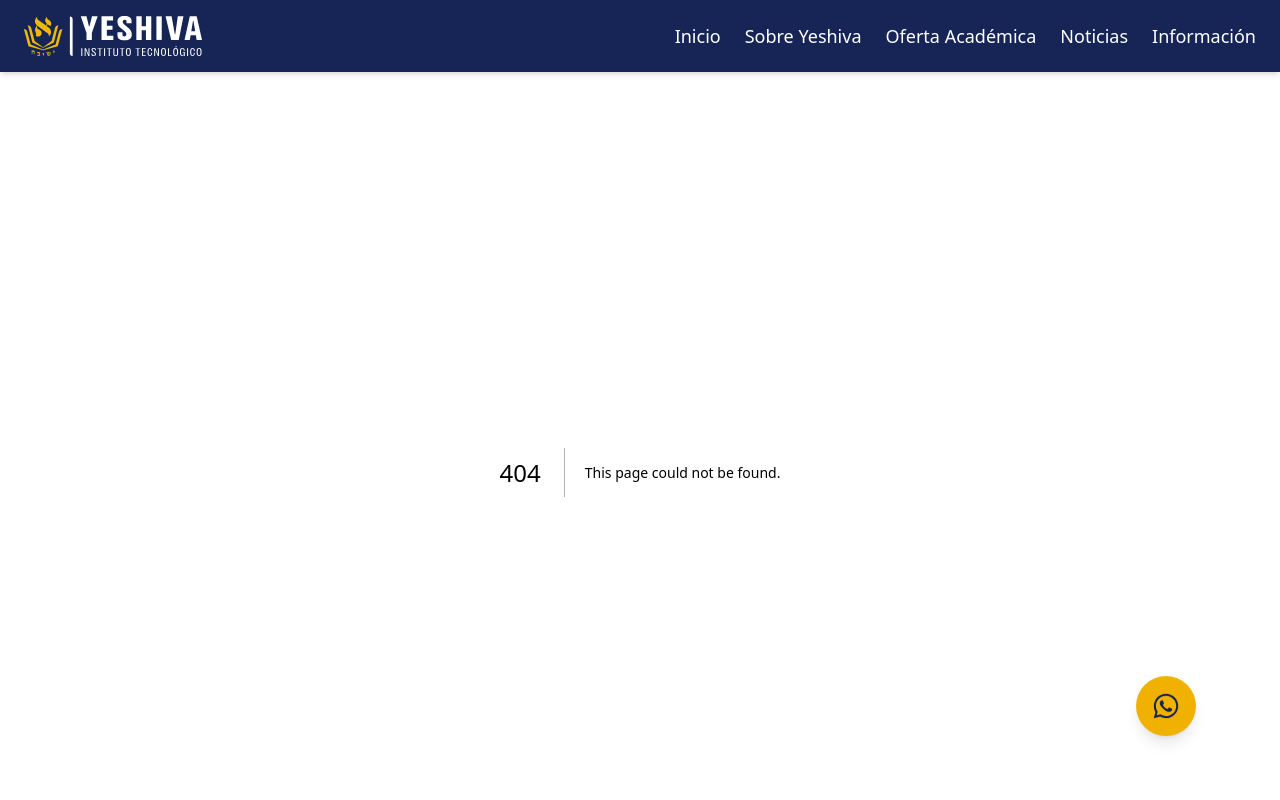
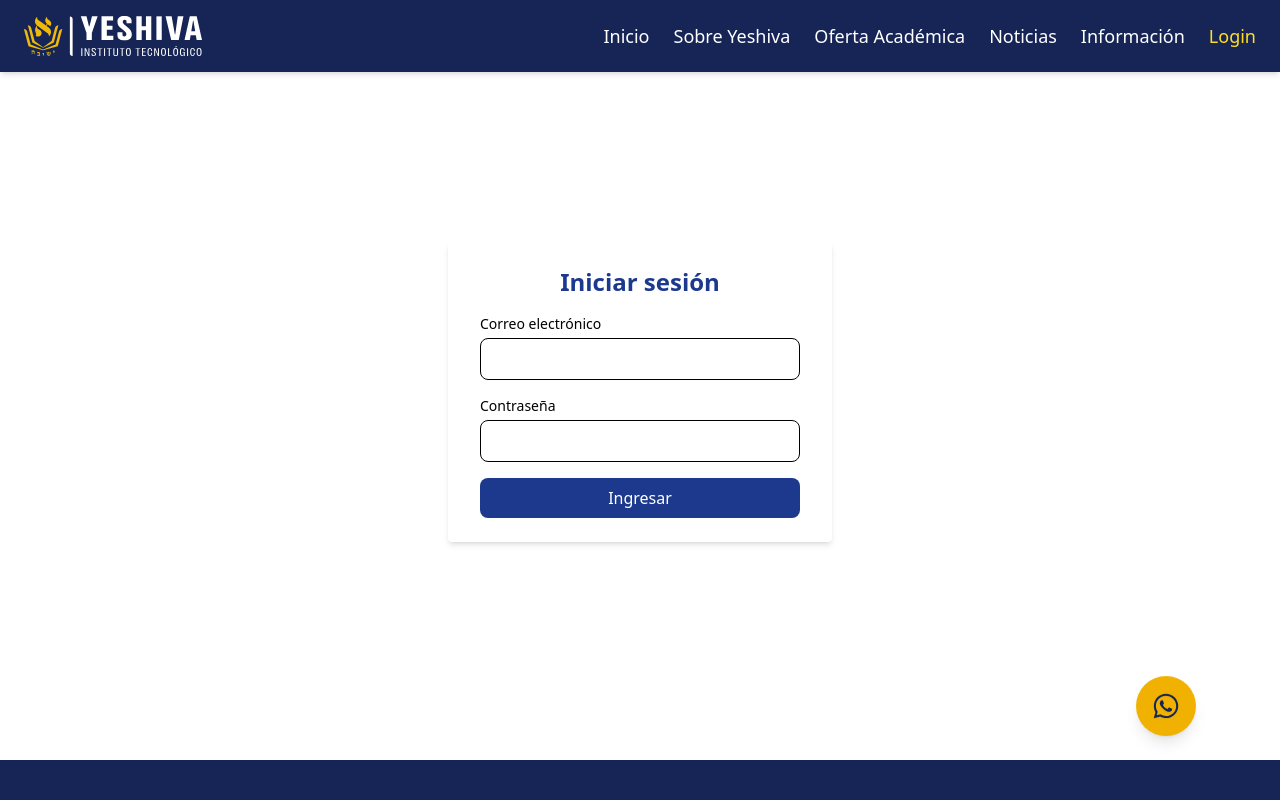
Before and after one commit to srodrigo233/yeshua_webpage, a Next.js app: page /login in a window 1280 px wide. Before the commit this address had no page. Shown: the top 800 px of the page. Built offline with nearby package versions, Linux system fonts and the light colour scheme.

Commit message:
Add client login page and navbar link

```diff
--- /dev/null
+++ b/src/app/login/page.tsx
@@ -0,0 +1,82 @@
+'use client';
+
+import { useState, FormEvent } from 'react';
+
+export default function LoginPage() {
+  const [email, setEmail] = useState('');
+  const [password, setPassword] = useState('');
+  const [loading, setLoading] = useState(false);
+  const [error, setError] = useState<string | null>(null);
+
+  const handleSubmit = async (e: FormEvent) => {
+    e.preventDefault();
+    setLoading(true);
+    setError(null);
+    try {
+      const res = await fetch('/api/login', {
+        method: 'POST',
+        headers: {
+          'Content-Type': 'application/json',
+        },
+        body: JSON.stringify({ email, password }),
+      });
+
+      if (!res.ok) {
+        throw new Error('Login failed');
+      }
+
+      // TODO: handle login success (e.g., redirect or store auth token)
+    } catch (err) {
+      setError('Credenciales incorrectas');
+    } finally {
+      setLoading(false);
+    }
+  };
+
+  return (
+    <main className="flex justify-center items-center min-h-[80vh] p-4">
+      <form
+        onSubmit={handleSubmit}
+        className="bg-white shadow-md rounded px-8 py-6 w-full max-w-sm space-y-4"
+      >
+        <h1 className="text-2xl font-bold text-center text-blue-900">
+          Iniciar sesión
+        </h1>
+        <div>
+          <label className="block text-sm font-medium mb-1" htmlFor="email">
+            Correo electrónico
+          </label>
+          <input
+            id="email"
+            type="email"
+            required
+            className="w-full px-3 py-2 border rounded-lg"
+            value={email}
+            onChange={(e) => setEmail(e.target.value)}
+          />
+        </div>
+        <div>
+          <label className="block text-sm font-medium mb-1" htmlFor="password">
+            Contraseña
+          </label>
+          <input
+            id="password"
+            type="password"
+            required
+            className="w-full px-3 py-2 border rounded-lg"
+            value={password}
+            onChange={(e) => setPassword(e.target.value)}
+          />
+        </div>
+        {error && <p className="text-red-600 text-sm">{error}</p>}
+        <button
+          type="submit"
+          disabled={loading}
+          className="w-full py-2 text-white bg-blue-900 rounded-lg hover:bg-blue-800 disabled:opacity-75"
+        >
+          {loading ? 'Ingresando...' : 'Ingresar'}
+        </button>
+      </form>
+    </main>
+  );
+}
--- a/src/components/Navbar.tsx
+++ b/src/components/Navbar.tsx
@@ -10,6 +10,7 @@ const navItems = [
   { name: 'Oferta Académica', href: '/academic' },
   { name: 'Noticias', href: '/notices' },
   { name: 'Información', href: '/info' },
+  { name: 'Login', href: '/login' },
 ];
 
 export default function Navbar() {
```
